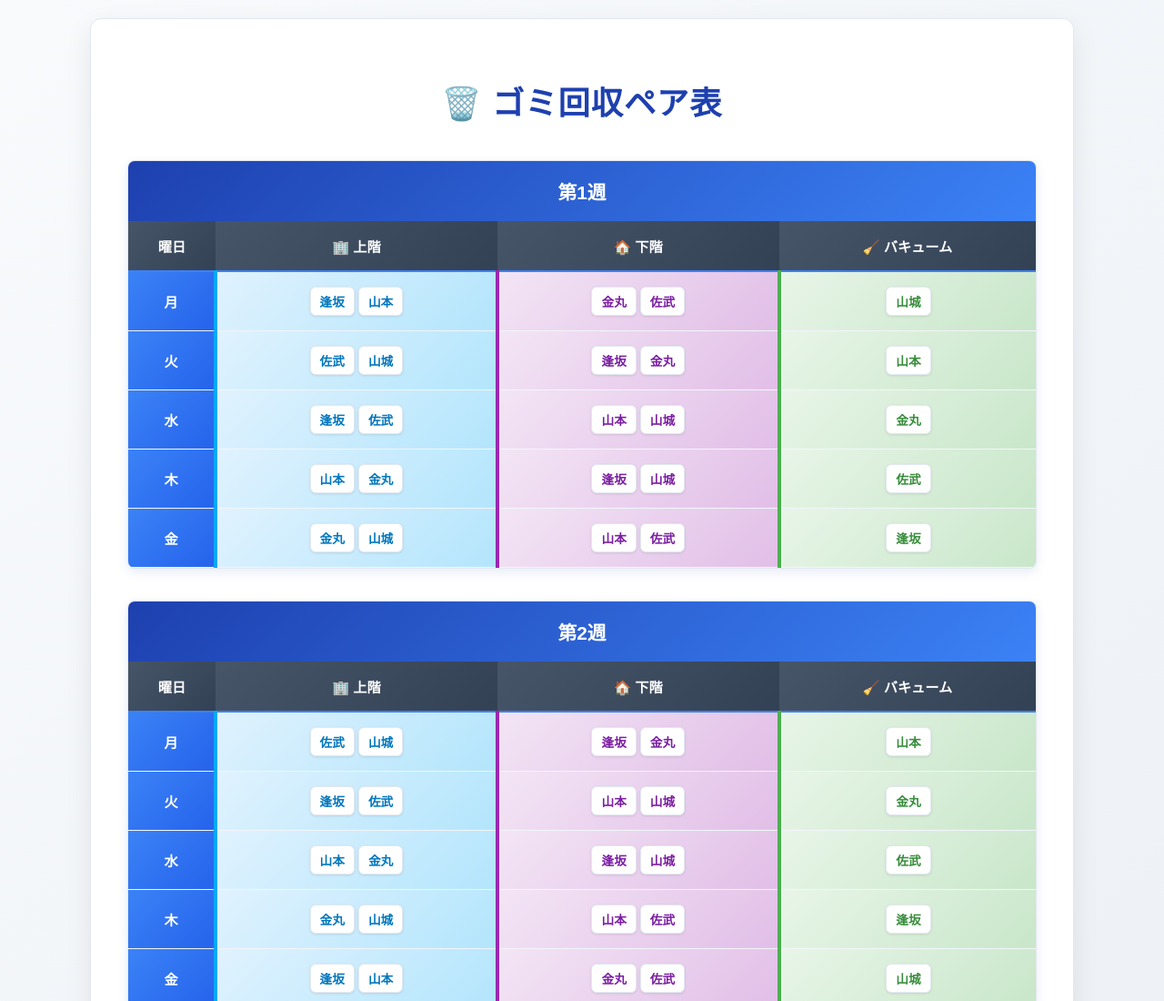
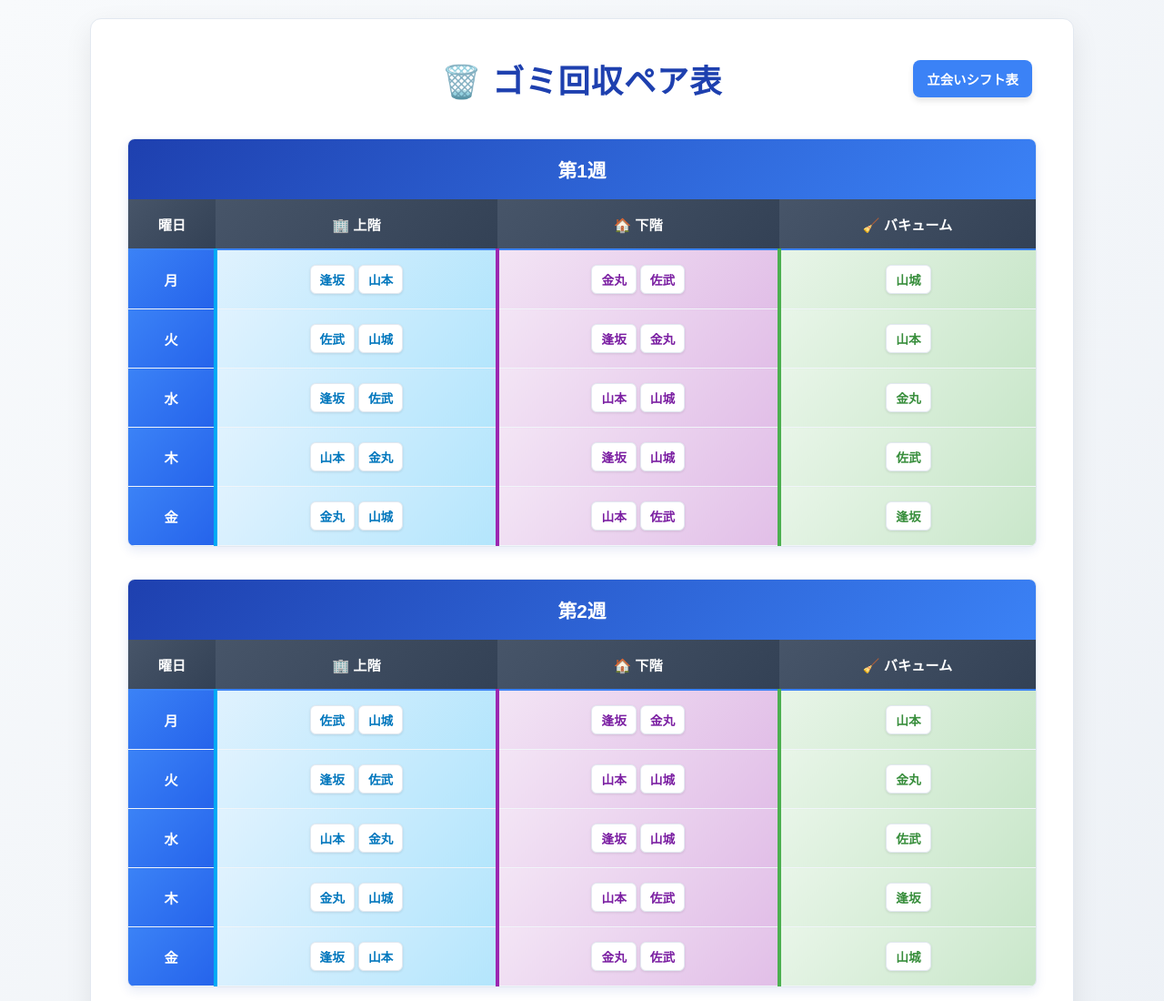
Before and after one commit to gleamize/garbage-schedule, a plain HTML site: page index.html in a window 1280 px wide. Shown: the top 1100 px of the page at 91% size. Drawn offline with Linux system fonts and the light colour scheme.

Commit message:
Update index.html

```diff
--- a/index.html
+++ b/index.html
@@ -385,11 +385,46 @@
         .week-section:nth-child(4) { animation-delay: 0.3s; }
         .week-section:nth-child(5) { animation-delay: 0.4s; }
         .week-section:nth-child(6) { animation-delay: 0.5s; }
+
+        .header-container {
+            position: relative;
+            text-align: center;
+            margin-bottom: 40px;
+        }
+
+        .header-container h1 {
+            margin: 0;
+            display: inline-block;
+        }
+
+        .presence-link {
+            position: absolute;
+            top: 5px;
+            right: 5px;
+            background: #3b82f6;
+            color: white;
+            padding: 10px 15px;
+            border-radius: 8px;
+            text-decoration: none;
+            font-weight: 600;
+            font-size: 0.9em;
+            box-shadow: 0 4px 6px rgba(0, 0, 0, 0.1);
+            transition: all 0.3s ease;
+        }
+
+        .presence-link:hover {
+            background: #2563eb;
+            transform: translateY(-2px);
+            box-shadow: 0 6px 8px rgba(0, 0, 0, 0.15);
+        }
     </style>
 </head>
 <body>
     <div class="container">
-        <h1>🗑️ ゴミ回収ペア表</h1>
+        <div class="header-container">
+            <h1>🗑️ ゴミ回収ペア表</h1>
+            <a href="https://gleamize.github.io/presence-schedule/" class="presence-link">立会いシフト表</a>
+        </div>
 
         <div class="week-section">
             <h2 class="week-header">第1週</h2>
```
